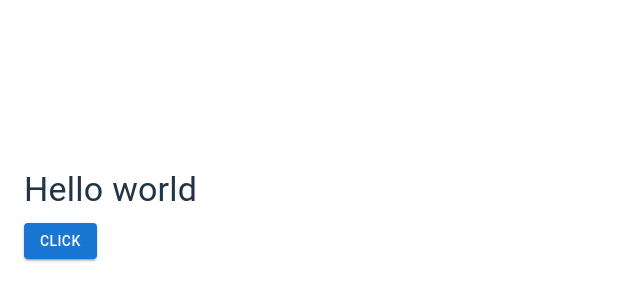
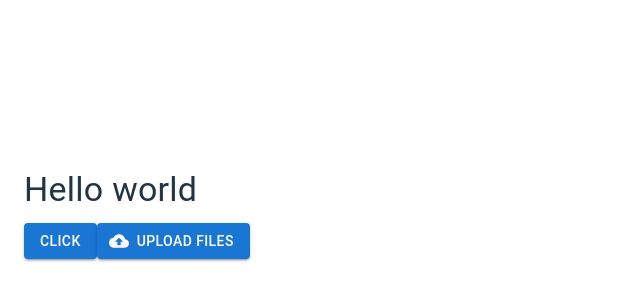
Before and after one commit to vl-efimov/log-viewer, a React (Vite) app in the folder log-viewer-front/: page / in a window 1280 px wide. Shown: the part 186-486 px from the top of the page, without its empty margins (0-640 px from the left). Built offline with nearby package versions, Linux system fonts and the light colour scheme.

Commit message:
Added fileUpload component

```diff
--- a/log-viewer-front/src/App.tsx
+++ b/log-viewer-front/src/App.tsx
@@ -1,6 +1,7 @@
 import Button from '@mui/material/Button';
 import Typography from '@mui/material/Typography';
 import Container from '@mui/material/Container';
+import InputFileUpload from './components/InputFileUpload';
 
 function App () {
   return (
@@ -11,6 +12,7 @@ function App () {
       <Button variant="contained" color="primary">
         Click
       </Button>
+      <InputFileUpload />
     </Container>
   );
 }
--- /dev/null
+++ b/log-viewer-front/src/components/InputFileUpload.tsx
@@ -0,0 +1,34 @@
+import { styled } from '@mui/material/styles';
+import Button from '@mui/material/Button';
+import CloudUploadIcon from '@mui/icons-material/CloudUpload';
+
+const VisuallyHiddenInput = styled('input')({
+  clip: 'rect(0 0 0 0)',
+  clipPath: 'inset(50%)',
+  height: 1,
+  overflow: 'hidden',
+  position: 'absolute',
+  bottom: 0,
+  left: 0,
+  whiteSpace: 'nowrap',
+  width: 1,
+});
+
+export default function InputFileUpload() {
+  return (
+    <Button
+      component="label"
+      role={undefined}
+      variant="contained"
+      tabIndex={-1}
+      startIcon={<CloudUploadIcon />}
+    >
+      Upload files
+      <VisuallyHiddenInput
+        type="file"
+        onChange={(event) => console.log(event.target.files)}
+        multiple
+      />
+    </Button>
+  );
+}
```
Also changed, not shown: 1 other file (tests, documents, lock files or other folders).
